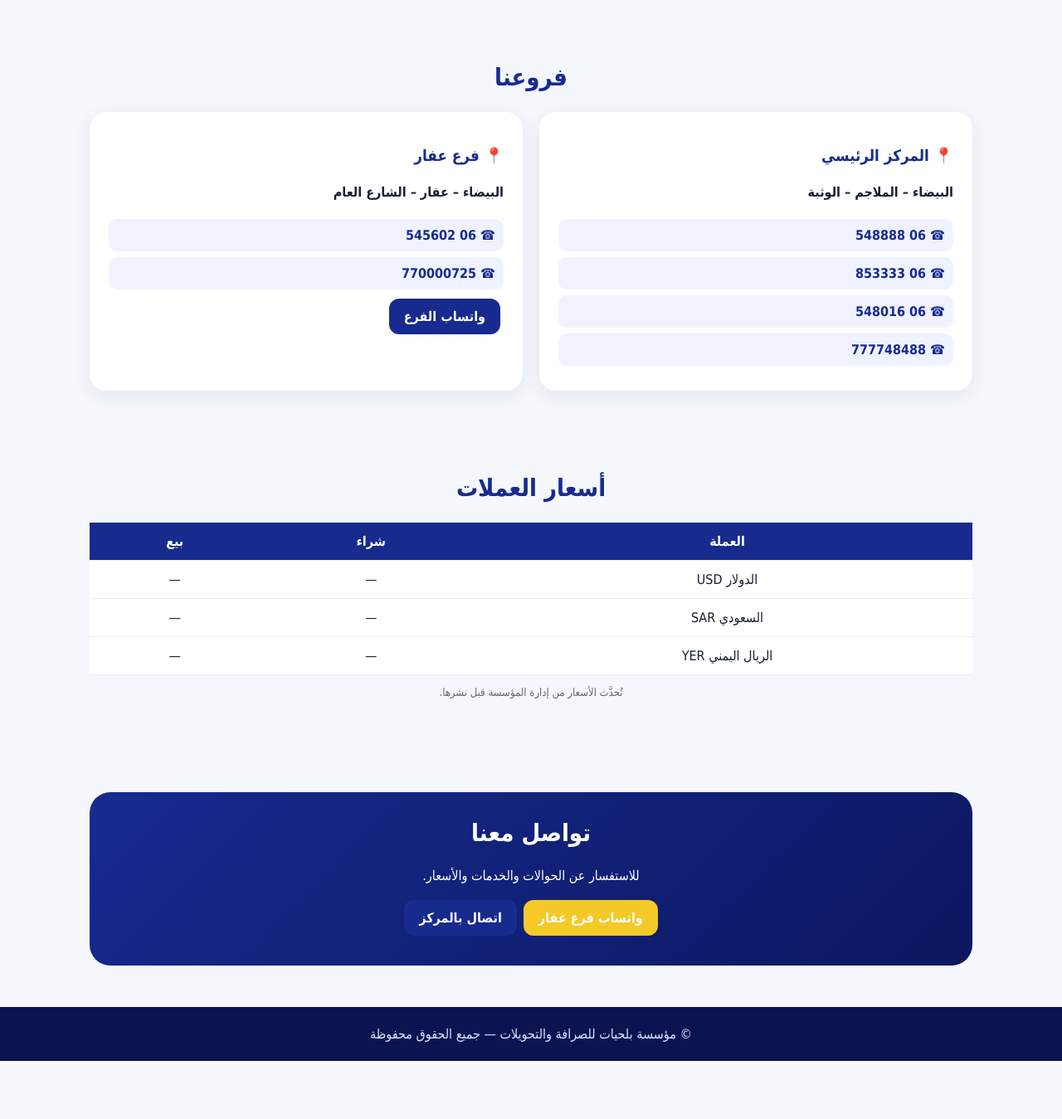
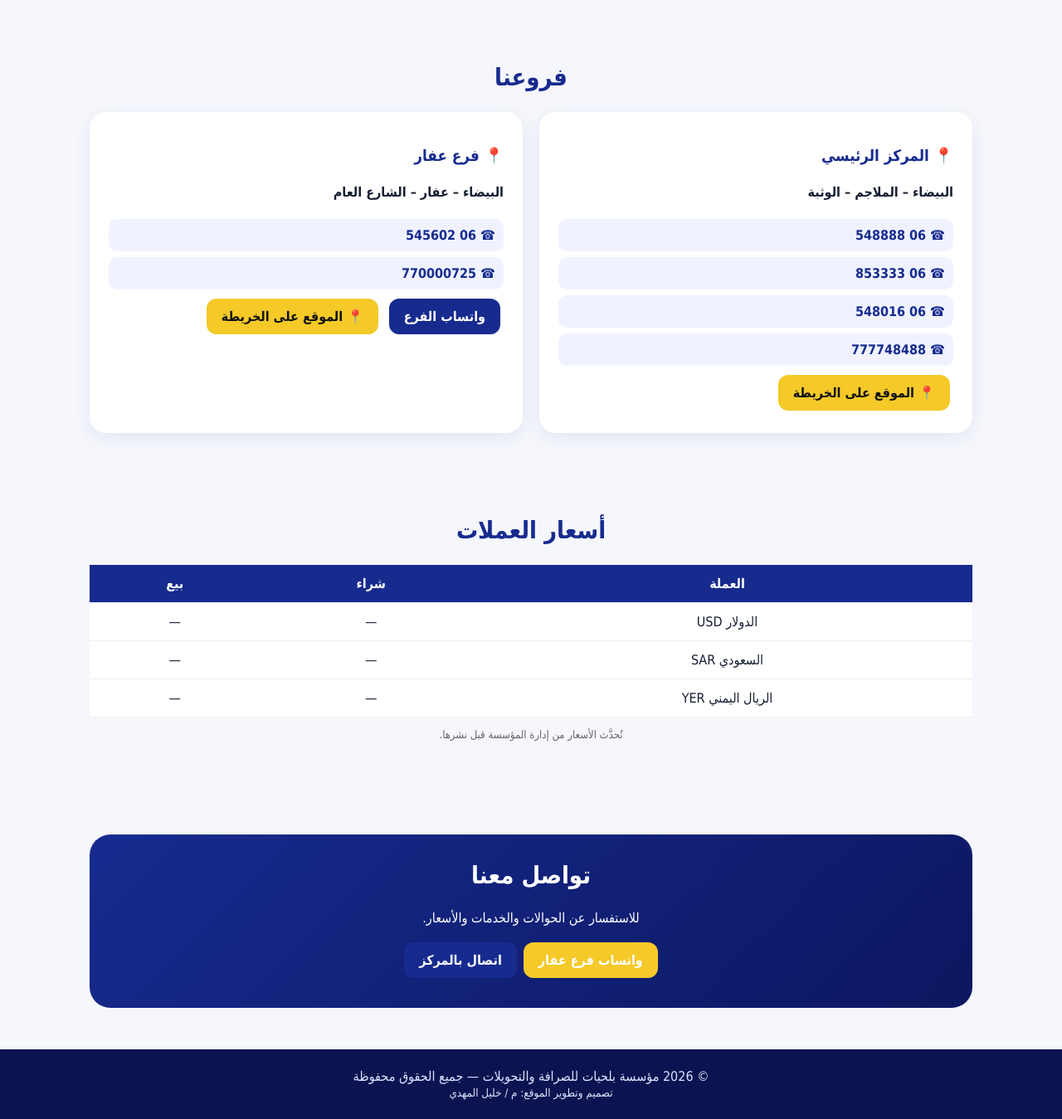
Before and after one commit to balhayat/balhayat111, a plain HTML site: page index.html in a window 1280 px wide. Shown: the part 740-2089 px from the top of the page at 83% size. Before the commit the page ends 2019 px from the top, so only its background shows below. Drawn offline with Linux system fonts and the light colour scheme.

Commit message:
Add files via upload

```diff
--- a/index.html
+++ b/index.html
@@ -16,10 +16,13 @@ section{max-width:1100px;margin:auto;padding:50px 18px}h2{text-align:center;colo
 <section class="hero" id="home"><div class="hero-inner"><div><h1>بلحيات للصرافة والتحويلات</h1><p>خدمات الصرافة والتحويلات المالية من خلال المركز الرئيسي وفرع عفار.</p><a class="btn primary" href="#branches">الفروع</a><a class="btn gold" href="https://wa.me/967770000725">واتساب</a></div><div class="hero-logo"><img src="logo.jpg" alt="شعار المؤسسة"></div></div></section>
 <section id="services"><h2>خدماتنا</h2><div class="services"><div class="service">💱 خدمات الصرافة</div><div class="service">💸 تحويلات داخلية</div><div class="service">🌍 تحويلات خارجية</div><div class="service">📞 استفسارات وخدمة عملاء</div></div></section>
 <section id="branches"><h2>فروعنا</h2><div class="cards">
-<div class="card"><h3>📍 المركز الرئيسي</h3><p><b>البيضاء – الملاجم – الوثبة</b></p><a class="phone" href="tel:067548888">☎ 06 548888</a><a class="phone" href="tel:06853333">☎ 06 853333</a><a class="phone" href="tel:06548016">☎ 06 548016</a><a class="phone" href="tel:+967777748488">☎ 777748488</a></div>
-<div class="card"><h3>📍 فرع عفار</h3><p><b>البيضاء – عفار – الشارع العام</b></p><a class="phone" href="tel:06545602">☎ 06 545602</a><a class="phone" href="tel:+967770000725">☎ 770000725</a><a class="btn primary" href="https://wa.me/967770000725">واتساب الفرع</a></div>
+<div class="card"><h3>📍 المركز الرئيسي</h3><p><b>البيضاء – الملاجم – الوثبة</b></p><a class="phone" href="tel:067548888">☎ 06 548888</a><a class="phone" href="tel:06853333">☎ 06 853333</a><a class="phone" href="tel:06548016">☎ 06 548016</a><a class="phone" href="tel:+967777748488">☎ 777748488</a>
+<a class="btn gold" href="https://maps.app.goo.gl/XyVDHphigqRxDRKb9" target="_blank" rel="noopener">📍 الموقع على الخريطة</a></div>
+<div class="card"><h3>📍 فرع عفار</h3><p><b>البيضاء – عفار – الشارع العام</b></p><a class="phone" href="tel:06545602">☎ 06 545602</a><a class="phone" href="tel:+967770000725">☎ 770000725</a>
+<a class="btn primary" href="https://wa.me/967770000725">واتساب الفرع</a>
+<a class="btn gold" href="https://maps.app.goo.gl/rcgxB89txeuA8uEG9" target="_blank" rel="noopener">📍 الموقع على الخريطة</a></div>
 </div></section>
 <section id="rates"><h2>أسعار العملات</h2><div class="rates"><table><tr><th>العملة</th><th>شراء</th><th>بيع</th></tr><tr><td>الدولار USD</td><td>—</td><td>—</td></tr><tr><td>السعودي SAR</td><td>—</td><td>—</td></tr><tr><td>الريال اليمني YER</td><td>—</td><td>—</td></tr></table></div><p class="note">تُحدَّث الأسعار من إدارة المؤسسة قبل نشرها.</p></section>
 <section id="contact"><div class="contact"><h2>تواصل معنا</h2><p>للاستفسار عن الحوالات والخدمات والأسعار.</p><a class="btn gold" href="https://wa.me/967770000725">واتساب فرع عفار</a><a class="btn primary" href="tel:+967777748488">اتصال بالمركز</a></div></section>
-</main><footer>© مؤسسة بلحيات للصرافة والتحويلات — جميع الحقوق محفوظة</footer>
+</main><footer>© 2026 مؤسسة بلحيات للصرافة والتحويلات — جميع الحقوق محفوظة<br><small>تصميم وتطوير الموقع: م / خليل المهدي</small></footer>
 </body></html>
```
